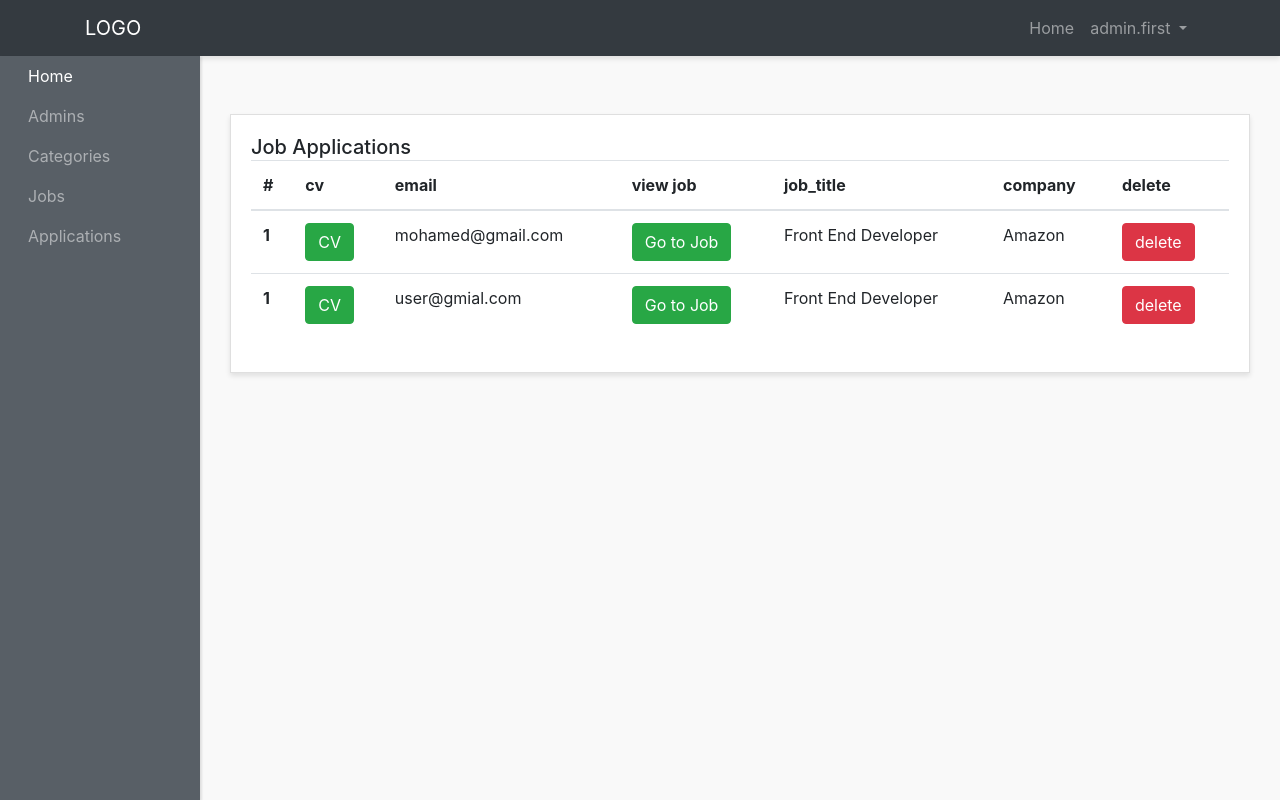
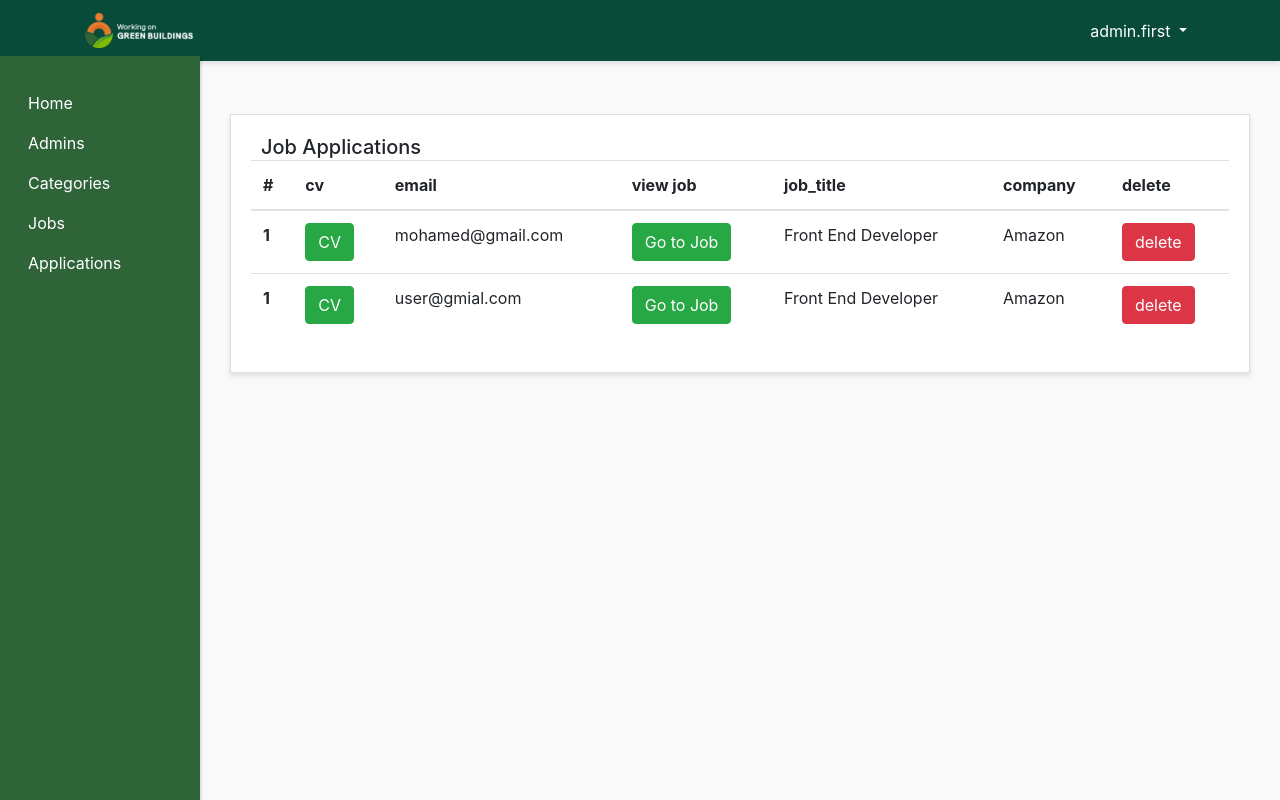
Before and after one commit to Katlego17/Job-Portal, a Laravel app: page /admin/display-apps in a window 1280 px wide. Run offline with Laravel 10, Linux system fonts and the light colour scheme; a user stored in the database is signed in; data comes from the database, SQL or seed files in the repository; some libraries are stand-ins or nearby versions.

Commit message:
demo ready

```diff
--- a/database/seeders/AdminsTableSeeder.php
+++ b/database/seeders/AdminsTableSeeder.php
@@ -19,7 +19,7 @@ class AdminsTableSeeder extends Seeder
         Admin::create([
             'name' => 'Admin User',
             'email' => 'admin@example.com',
-            'password' => Hash::make('cubezoo123'),
+            'password' => Hash::make('password123'),
             // You can adjust other fields as needed
         ]);
 
--- a/resources/views/admins/all-apps.blade.php
+++ b/resources/views/admins/all-apps.blade.php
@@ -12,7 +12,7 @@
             </div>
           @endif
 
-          <h5 class="card-title mb-4 d-inline">Job Applications</h5>
+          <h5 class="card-title mb-4 d-inline" style="padding:10px">Job Applications</h5>
 
           <table class="table">
             <thead>
--- a/resources/views/home.blade.php
+++ b/resources/views/home.blade.php
@@ -559,7 +559,7 @@
                 </select>
               </div>
               <div class="col-12 col-sm-6 col-md-6 col-lg-3 mb-4 mb-lg-0">
-                <button name="submit" type="submit" class="btn btn-primary btn-lg btn-block text-white btn-search"><span class="icon-search icon mr-2"></span>Search Job</button>
+                <button name="submit" type="submit" class="btn btn-success btn-lg btn-block text-white btn-search" ><span class="icon-search icon mr-2"></span>Search Job</button>
               </div>
             </div>
             <div class="row">
@@ -676,7 +676,7 @@
     </div>
   </section>
 
-  <section class="py-5 bg-image overlay-primary fixed overlay" style="background-image: url('images/hero_1.jpg');">
+  <!--<section class="py-5 bg-image overlay-primary fixed overlay" style="background-image: url('images/hero_1.jpg');">
     <div class="container">
       <div class="row align-items-center">
         <div class="col-md-8">
@@ -688,7 +688,7 @@
         </div>
       </div>
     </div>
-  </section>
+  </section>-->
 
 
   <!--<section class="site-section py-4">
--- a/resources/views/layouts/admin.blade.php
+++ b/resources/views/layouts/admin.blade.php
@@ -12,9 +12,9 @@
 </head>
 <body>
 <div id="wrapper">
-    <nav class="navbar header-top fixed-top navbar-expand-lg  navbar-dark bg-dark">
+    <nav class="navbar header-top fixed-top navbar-expand-lg " style="background-color: #084b39;z-index:1">
       <div class="container">
-      <a class="navbar-brand" href="#">LOGO</a>
+      <a class="navbar-brand" href="/"><img src="{{ asset('assets/images/WOGB_Logo_white.png') }}" alt="Image" style="width: 100%;height:35px" class="img-fluid img-shadow"></a>
       <button class="navbar-toggler" type="button" data-toggle="collapse" data-target="#navbarText" aria-controls="navbarText"
         aria-expanded="false" aria-label="Toggle navigation">
         <span class="navbar-toggler-icon"></span>
@@ -23,36 +23,36 @@
       <div class="collapse navbar-collapse" id="navbarText">
         @auth('admin')
 
-          <ul class="navbar-nav side-nav" >
+          <ul class="navbar-nav side-nav" style="background-color: #2f6439; z-index:0">
             <li class="nav-item">
-              <a class="nav-link text-white" style="margin-left: 20px;" href="{{ route('admins.dashboard') }}">Home
+              <a class="nav-link text-white" style="margin-left: 20px;padding-top:35px" href="{{ route('admins.dashboard') }}">Home
                 <span class="sr-only">(current)</span>
               </a>
             </li>
             <li class="nav-item">
-              <a class="nav-link" href="{{ route('view.admins') }}" style="margin-left: 20px;">Admins</a>
+              <a class="nav-link" href="{{ route('view.admins') }}" style="margin-left: 20px; color:white">Admins</a>
             </li>
             <li class="nav-item">
-              <a class="nav-link" href="{{ route('display.categories') }}" style="margin-left: 20px;">Categories</a>
+              <a class="nav-link" href="{{ route('display.categories') }}" style="margin-left: 20px; color:white">Categories</a>
             </li>
             <li class="nav-item">
-              <a class="nav-link" href="{{ route('display.jobs') }}" style="margin-left: 20px;">Jobs</a>
+              <a class="nav-link" href="{{ route('display.jobs') }}" style="margin-left: 20px; color:white">Jobs</a>
             </li>
             <li class="nav-item">
-              <a class="nav-link" href="{{ route('display.apps') }}" style="margin-left: 20px;">Applications</a>
+              <a class="nav-link" href="{{ route('display.apps') }}" style="margin-left: 20px; color:white">Applications</a>
             </li>
           </ul>
         @endauth
         <ul class="navbar-nav ml-md-auto d-md-flex">
           @auth('admin')
-            <li class="nav-item">
-              <a class="nav-link" href="{{ route('admins.dashboard') }}">Home
+            <!--<li class="nav-item">
+              <a class="nav-link" href="{{ route('admins.dashboard') }}" style=" color:white">Home
                 <span class="sr-only">(current)</span>
               </a>
-            </li>
+            </li>-->
 
             <li class="nav-item dropdown">
-              <a class="nav-link dropdown-toggle" href="#" id="navbarDropdown" role="button" data-toggle="dropdown" aria-haspopup="true" aria-expanded="false">
+              <a class="nav-link dropdown-toggle" href="#" id="navbarDropdown" role="button" data-toggle="dropdown" aria-haspopup="true" aria-expanded="false" style=" color:white">
                 {{ Auth::guard('admin')->user()->name }}
               </a>
               <div class="dropdown-menu" aria-labelledby="navbarDropdown">
--- a/resources/views/layouts/app.blade.php
+++ b/resources/views/layouts/app.blade.php
@@ -43,7 +43,7 @@
     <header class="site-navbar mt-3">
         <div class="container-fluid">
           <div class="row align-items-center">
-            <div class="site-logo col-6"><a class="text-decoration-none" href="{{ url('/') }}">SOLE PROVIDERS</a></div>
+            <div class="site-logo col-6"><a class="text-decoration-none" href="{{ url('/') }}"><img src="{{ asset('assets/images/WOGB_Logo_white.png') }}" alt="Image" style="width: 20%;"></a></div>
 
             <nav class="mx-auto site-navigation">
               <ul class="site-menu js-clone-nav d-none d-xl-block ml-0 pl-0">
```
Also changed, not shown: public/assets/css/style.css, public/assets/images/WOGB_Logo_white.png (added), 1 other file.
